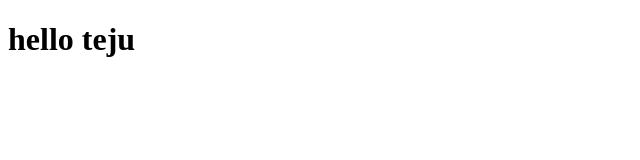
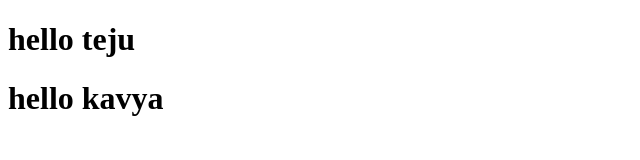
Before and after one commit to kavyaraj1/kav, a plain HTML site: page index.html in a window 1280 px wide. Shown: the whole page, without its empty margins (0-640 px from the left). Drawn offline with Linux system fonts and the light colour scheme.

Commit message:
Update index.html

```diff
--- a/index.html
+++ b/index.html
@@ -7,5 +7,6 @@
 </head>
 <body>
     <h1>hello teju</h1>
+     <h1>hello kavya</h1>
 </body>
 </html>
```
